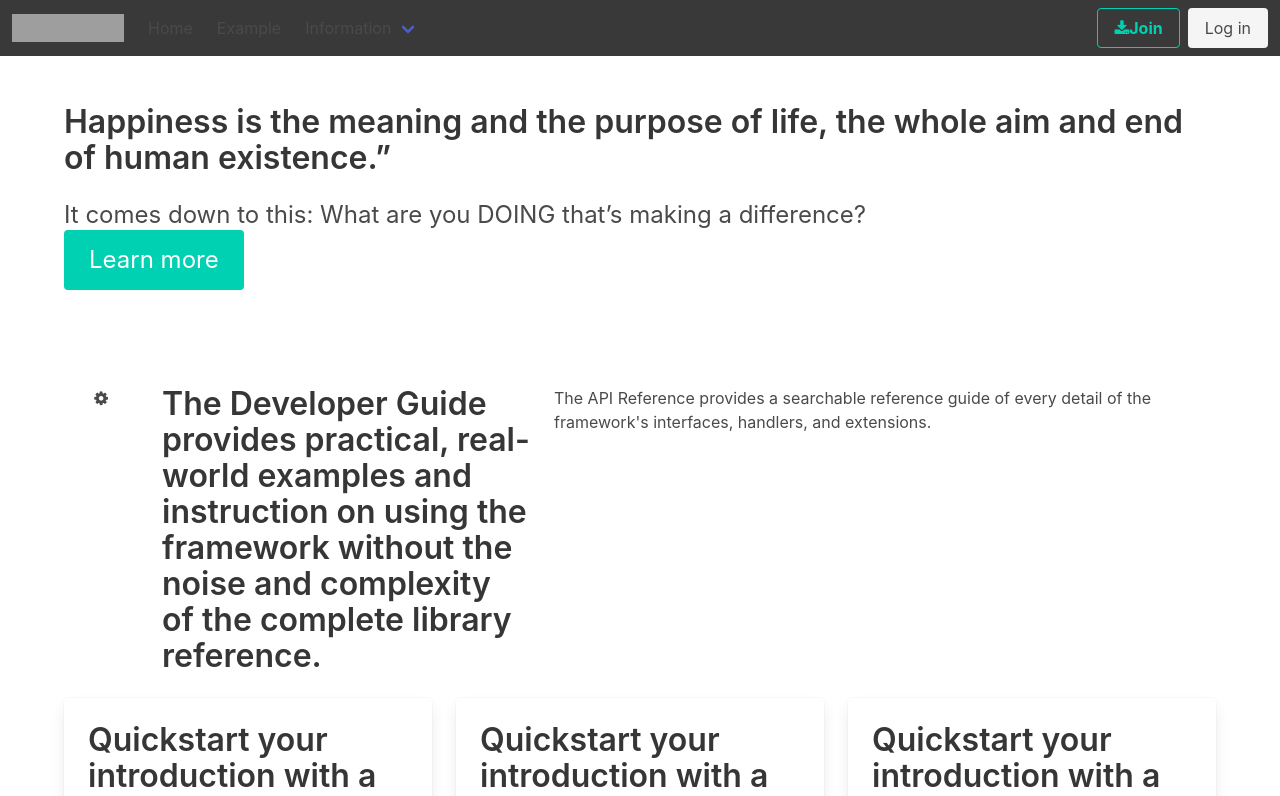
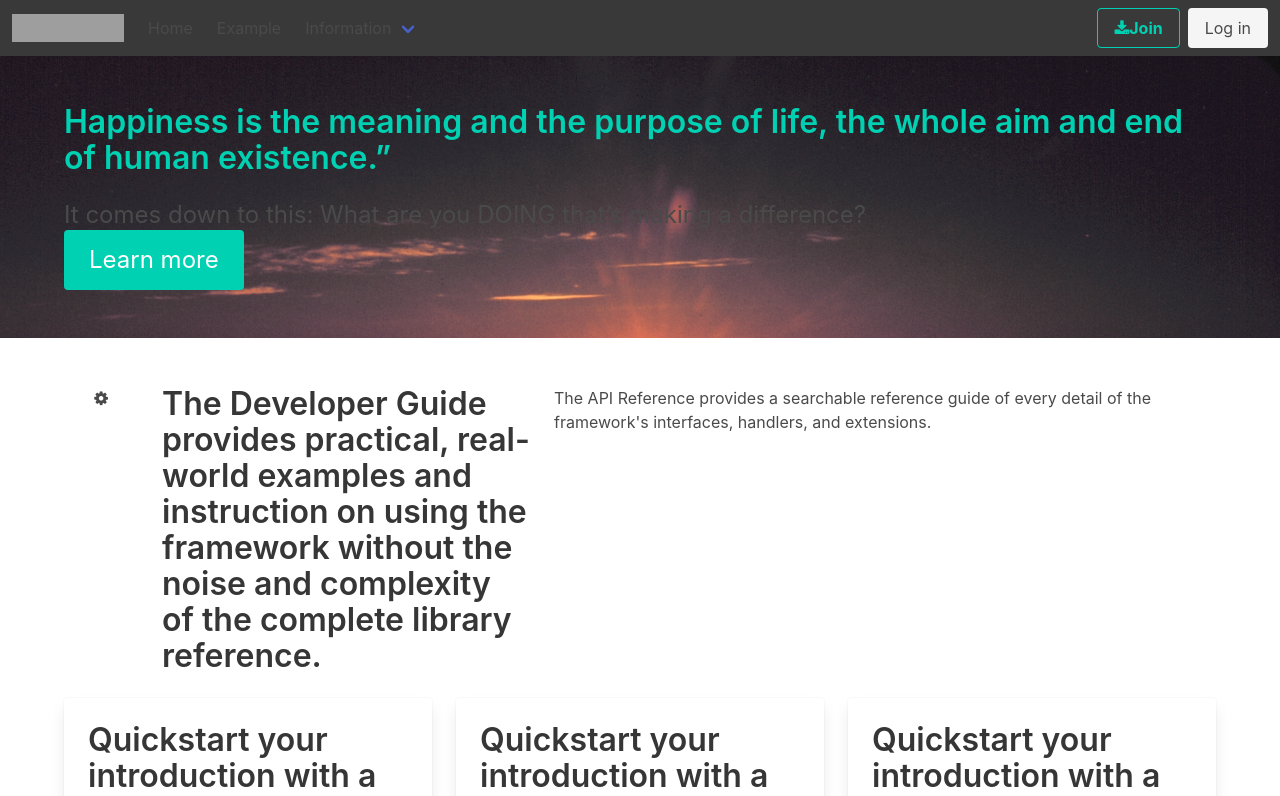
Before and after one commit to pale-cinder/vue-examples, a Vue app in the folder compare-vue/: page /#/ in a window 1280 px wide. Shown: the top 796 px of the page. Built offline with nearby package versions, Linux system fonts and the light colour scheme; grey boxes are pictures that could not be loaded.

Commit message:
home setcion style finished

```diff
--- a/compare-vue/src/components/Home.vue
+++ b/compare-vue/src/components/Home.vue
@@ -59,6 +59,7 @@
   </div>
 
 </section>
+
   </div>
 </template>
 
@@ -79,4 +80,28 @@ export default {
 
 @import '../mq'
 
+.hero
+  background: url('../assets/picture.jpg')
+  background-size: cover
+
+  .title
+    mobile
+      color: #00d1b2
+      font-weight: bold
+    tablet
+      color: #00d1b2
+      font-size: 2.5rem
+    desktop
+      color: #00d1b2
+      font-size: 4rem
+      marging-top: 2.5rem
+
+    h2
+    color: #00d1b2
+    marging: 1.5rem 0 2rem 0 !important
+
+    .fa-cog
+      font-size: 40px
+
+
 </style>
```
Also changed, not shown: compare-vue/src/assets/picture.jpg (added).
